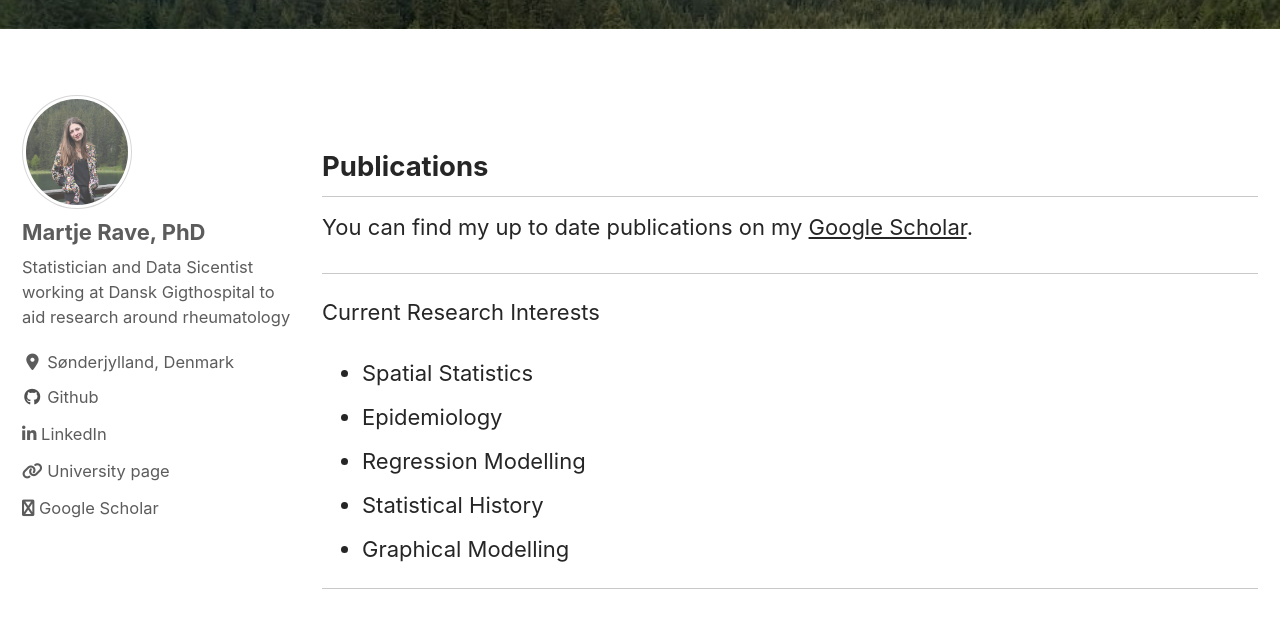
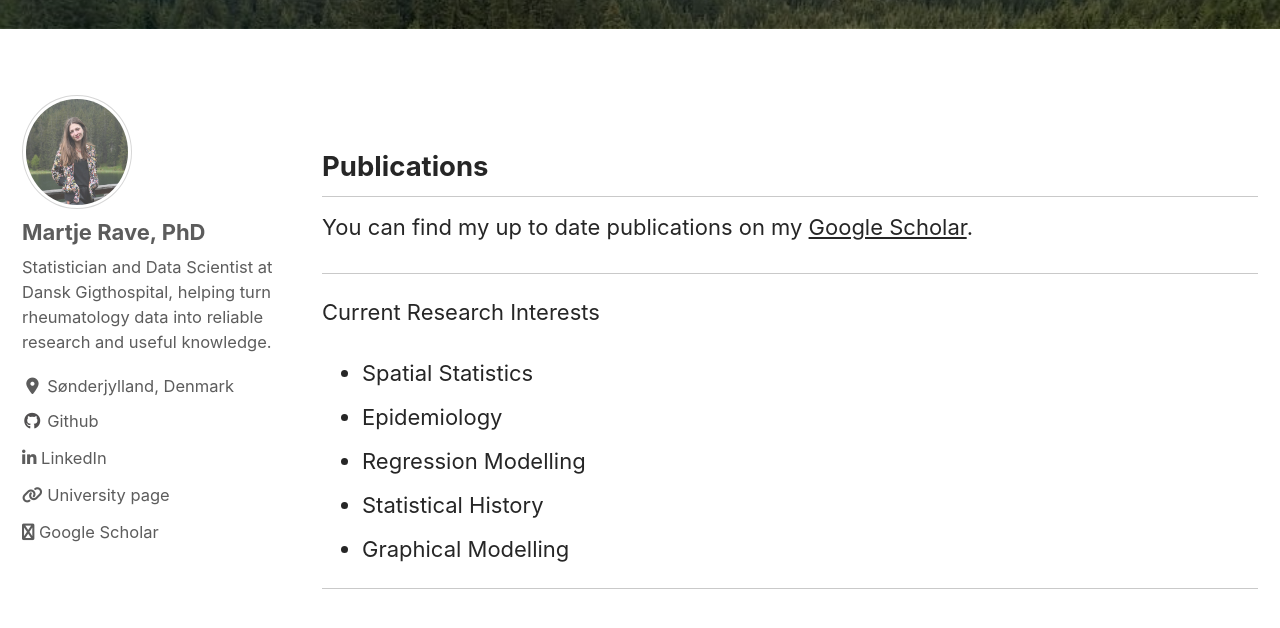
Before and after one commit to MartjeRave/MartjeRave.github.io, a Jekyll site: the page built from _pages/research.md, in a window 1280 px wide and 900 px high, scrolled down 300 px. Shown: the top 628 px of the window. Built offline with Jekyll 4.4.1, drawn with Linux system fonts in a browser that asks for light colours; cached includes are drawn as plain includes; nearby versions of some CDN libraries.

Commit message:
Update _config.yml

```diff
--- a/_config.yml
+++ b/_config.yml
@@ -66,7 +66,7 @@ social:
 author:
   name: "Martje Rave, PhD"
   avatar: /assets/images/logo.png
-  bio: "Statistician and Data Sicentist working at Dansk Gigthospital to aid research around rheumatology"
+  bio: "Statistician and Data Scientist at Dansk Gigthospital, helping turn rheumatology data into reliable research and useful knowledge."
   location: "Sønderjylland, Denmark"
   links:
     - label: "Github"
```
